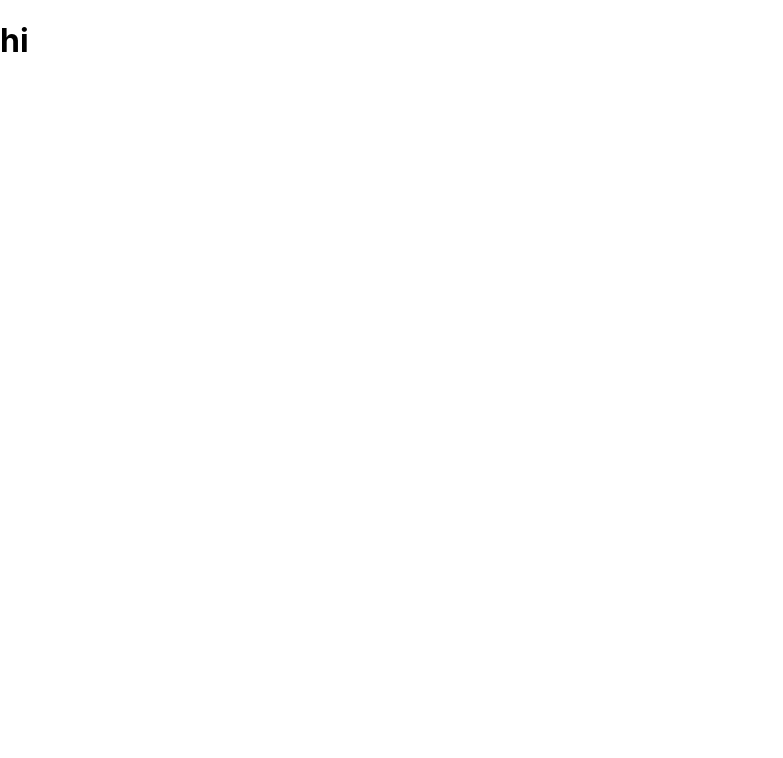
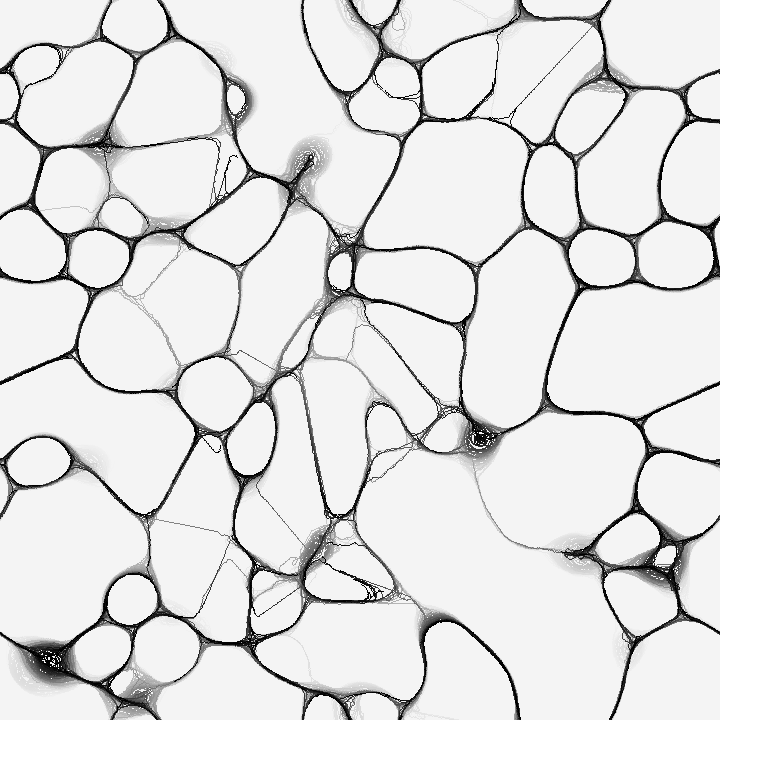
Before and after one commit to gespiton/p5-arts, a React (Create React App) app: page /slime-mold in a window 1280 px wide. Shown: the top 758 px of the page, without its empty margins (0-783 px from the left). Built offline with nearby package versions, Linux system fonts and the light colour scheme.

Commit message:
add slimemode

```diff
--- a/src/App.tsx
+++ b/src/App.tsx
@@ -1,12 +1,13 @@
-import './App.css';
-import BreezeOfFreedom from './breeze-of-freedom/main';
-import { Route, Link, Routes, Outlet, BrowserRouter } from 'react-router-dom';
-import Test from './playground/test';
-import DistortedSpirit from './projects/DistortedSpirit/DistortedSpirit';
-import ToBelieve from './projects/ToBelieve/ToBelieve';
-import React, { useState } from 'react';
-import { Button, List, ListItem, SwipeableDrawer } from '@mui/material';
-import styled from 'styled-components';
+import "./App.css";
+import BreezeOfFreedom from "./breeze-of-freedom/main";
+import { Route, Link, Routes, Outlet, BrowserRouter } from "react-router-dom";
+import Test from "./playground/test";
+import DistortedSpirit from "./projects/DistortedSpirit/DistortedSpirit";
+import ToBelieve from "./projects/ToBelieve/ToBelieve";
+import React, { useState } from "react";
+import { Button, List, ListItem, SwipeableDrawer } from "@mui/material";
+import styled from "styled-components";
+import SlimeMold from "./projects/SlimeMold/SlimeMold";
 
 const App = () => {
   return (
@@ -21,6 +22,7 @@ const App = () => {
           <Route path="/playground" element={<Test />}></Route>
           <Route path="/distorted-spirit" element={<DistortedSpirit />}></Route>
           <Route path="/to-believe" element={<ToBelieve />}></Route>
+          <Route path="/slime-mold" element={<SlimeMold />}></Route>
           <Route path="*" element={<h1>hi</h1>} />
           {/* <Route path="/">
           <h1>Home</h1>
@@ -49,14 +51,14 @@ const StyledNav = styled.nav`
 `;
 
 const Navbar = () => {
-  const anchor = 'left';
+  const anchor = "left";
   const [open, setOpen] = useState(false);
   const toggleDrawer =
     (open: boolean) => (event: React.KeyboardEvent | React.MouseEvent) => {
       if (
-        event.type === 'keydown' &&
-        ((event as React.KeyboardEvent).key === 'Tab' ||
-          (event as React.KeyboardEvent).key === 'Shift')
+        event.type === "keydown" &&
+        ((event as React.KeyboardEvent).key === "Tab" ||
+          (event as React.KeyboardEvent).key === "Shift")
       ) {
         return;
       }
@@ -104,6 +106,9 @@ const Navbar = () => {
             <ListItem>
               <Link to="/to-believe">to believe</Link>
             </ListItem>
+            <ListItem>
+              <Link to="/slime-mold">slime mold</Link>
+            </ListItem>
           </List>
         </SwipeableDrawer>
       </React.Fragment>
--- a/src/foundation/P5Frame.tsx
+++ b/src/foundation/P5Frame.tsx
@@ -1,26 +1,26 @@
-import { useEffect } from 'react';
-import { useRefWithUpdate } from '../hooks/useCallbackRef';
-import p5 from 'p5';
-import styled from 'styled-components';
+import { useEffect } from "react";
+import { useRefWithUpdate } from "../hooks/useCallbackRef";
+import p5 from "p5";
+import styled from "styled-components";
 
 const Container = styled.div`
   width: 100%;
 `;
 
-function P5Frame(props: { sketch: (p: p5) => void }) {
+function P5Frame(props: { sketch: (p: p5) => void; autofit?: boolean }) {
   const canvasContainerRef = useRefWithUpdate<HTMLDivElement>();
   const canvasContainerNode = canvasContainerRef.current;
-  const { sketch } = props;
+  const { sketch, autofit = true } = props;
   useEffect(() => {
     let pInstance: p5;
     if (canvasContainerNode) {
       pInstance = new p5(sketch, canvasContainerNode);
       setTimeout(() => {
-        const canvas = canvasContainerNode.querySelector('canvas');
-        if (canvas) {
+        const canvas = canvasContainerNode.querySelector("canvas");
+        if (canvas && autofit) {
           const scaleFactor = canvasContainerNode.clientWidth / canvas.width;
           canvas.style.transform = `scale(${scaleFactor})`;
-          canvas.style.transformOrigin = '0 0';
+          canvas.style.transformOrigin = "0 0";
           canvasContainerNode.style.height = `${canvas.height * scaleFactor}px`;
         }
       }, 1000);
@@ -28,7 +28,7 @@ function P5Frame(props: { sketch: (p: p5) => void }) {
     return () => {
       pInstance?.remove();
     };
-  }, [canvasContainerNode, sketch]);
+  }, [canvasContainerNode, sketch, autofit]);
   return <Container ref={canvasContainerRef} />;
 }
 
--- a/src/projects/DistortedSpirit/DistortedSpirit.tsx
+++ b/src/projects/DistortedSpirit/DistortedSpirit.tsx
@@ -1,4 +1,3 @@
-import React from 'react';
 import p5 from 'p5';
 import { P5Frame } from '../../foundation/P5Frame';
 import { FlowFields } from '../../foundation/FlowFields/FlowFields';
--- /dev/null
+++ b/src/projects/SlimeMold/Agent.ts
@@ -0,0 +1,76 @@
+import p5 from "p5";
+
+const agentColor = [0, 0, 0];
+const agentsNum = 1000;
+const sensorOffset = 10;
+const sensorAngle = Math.PI / 7;
+const turnAngle = Math.PI / 5;
+
+export class Agent {
+  p: p5;
+  x: number;
+  y: number;
+  dir: number;
+  constructor(p: p5) {
+    this.p = p;
+    this.x = p.width / 2;
+    console.log(
+      "🚀 ~ file: Agent.ts:17 ~ Agent ~ constructor ~ this.x:",
+      this.x
+    );
+    this.y = p.height / 2;
+    console.log(
+      "🚀 ~ file: Agent.ts:19 ~ Agent ~ constructor ~ this.y:",
+      this.y
+    );
+    this.dir = p.random(p.TWO_PI);
+  }
+
+  updateDirection() {
+    const right = this.sense(+sensorAngle);
+    const center = this.sense(0);
+    const left = this.sense(-sensorAngle);
+
+    const threeWays = [left, center - 1, right];
+    const minIndex = threeWays.indexOf(Math.min(left, center - 1, right));
+    this.dir += turnAngle * (minIndex - 1);
+  }
+
+  sense(dirOffset: number) {
+    const angle = this.dir + dirOffset;
+    let x = this.p.floor(this.x + sensorOffset * this.p.cos(angle));
+    let y = this.p.floor(this.y + sensorOffset * this.p.sin(angle));
+    x = (x + this.p.width) % this.p.width;
+    y = (y + this.p.height) % this.p.height;
+
+    const index = (x + y * this.p.width) * 4;
+    return this.p.pixels[index];
+  }
+
+  updatePosition() {
+    this.x += this.p.cos(this.dir);
+    this.y += this.p.sin(this.dir);
+    this.x = (this.x + this.p.width) % this.p.width;
+    this.y = (this.y + this.p.height) % this.p.height;
+
+    const index =
+      (this.p.floor(this.x) + this.p.floor(this.y) * this.p.width) * 4;
+    this.p.pixels[index] = 0;
+    this.p.pixels[index + 1] = 0;
+    this.p.pixels[index + 2] = 0;
+    this.p.pixels[index + 3] = 255;
+  }
+}
+
+export class Agents {
+  agents: Agent[];
+  constructor(p5: p5) {
+    this.agents = Array(agentsNum)
+      .fill(0)
+      .map((e) => new Agent(p5));
+  }
+  update() {
+    this.agents.forEach((e) => e.updateDirection());
+    this.agents.forEach((e) => e.updatePosition());
+  }
+}
--- /dev/null
+++ b/src/projects/SlimeMold/SlimeMold.tsx
@@ -0,0 +1,42 @@
+import p5 from "p5";
+import { P5Frame } from "../../foundation/P5Frame";
+import { Agents } from "./Agent";
+
+function slimeMold(p5: p5) {
+  // Inspired by Jason
+  // https://softologyblog.wordpress.com/2019/04/11/physarum-simulations/
+
+  let agents: Agents;
+
+  p5.setup = function setup() {
+    p5.createCanvas(720, 720);
+    p5.pixelDensity(1);
+    p5.background(0);
+    // p5.frameRate(1)
+    agents = new Agents(p5);
+  };
+
+  p5.draw = function draw() {
+    p5.background(255, 10);
+
+    p5.stroke("black");
+    p5.strokeWeight(3);
+    p5.mouseIsPressed && p5.line(p5.pmouseX, p5.pmouseY, p5.mouseX, p5.mouseY);
+
+    p5.loadPixels();
+    for (let i = 10; i--; ) {
+      agents.update();
+    }
+    p5.updatePixels();
+  };
+}
+
+const MainPage = () => {
+  return (
+    <div>
+      <P5Frame sketch={slimeMold} autofit={false}/>
+    </div>
+  );
+};
+
+export default MainPage;
```
